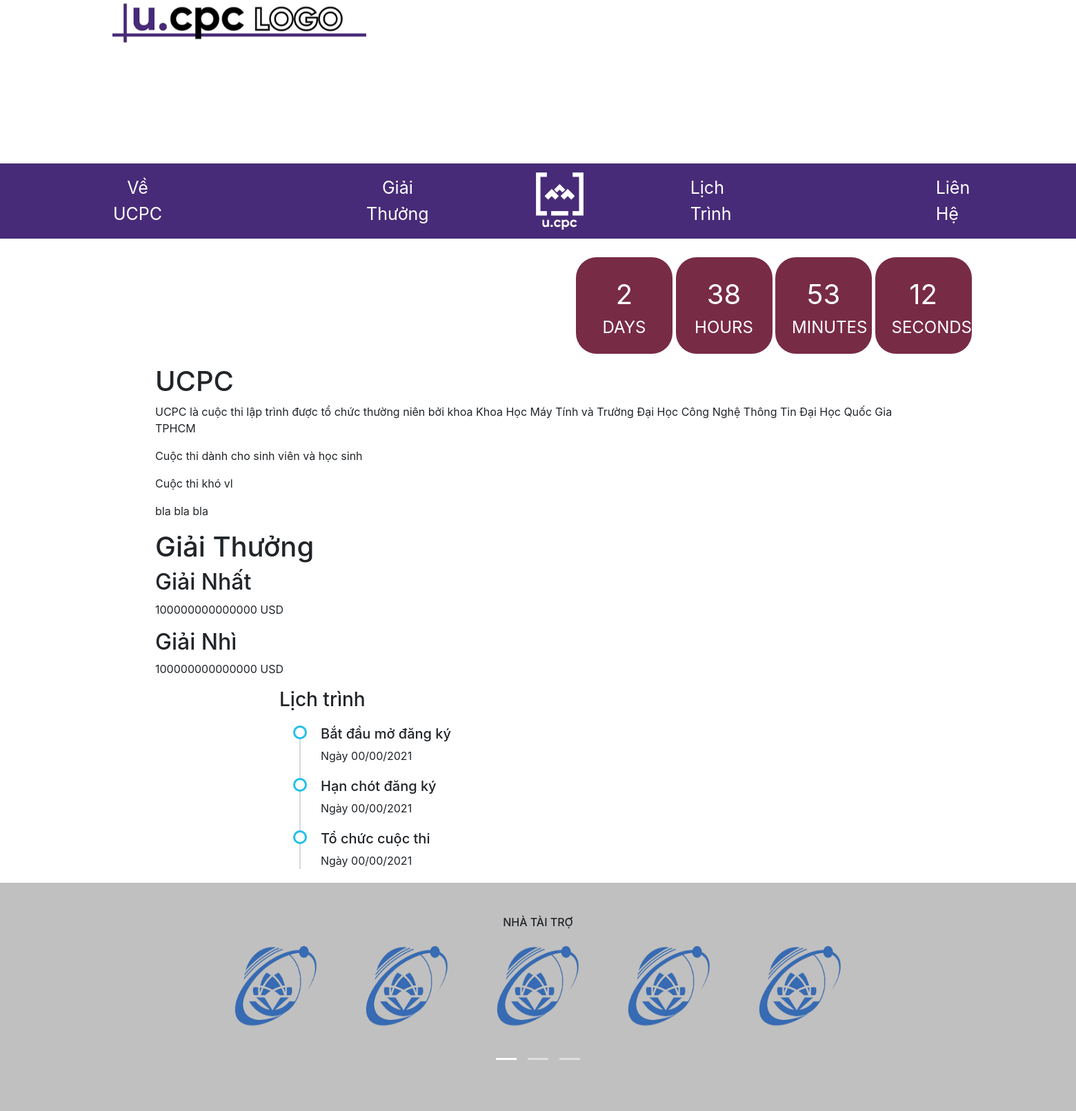
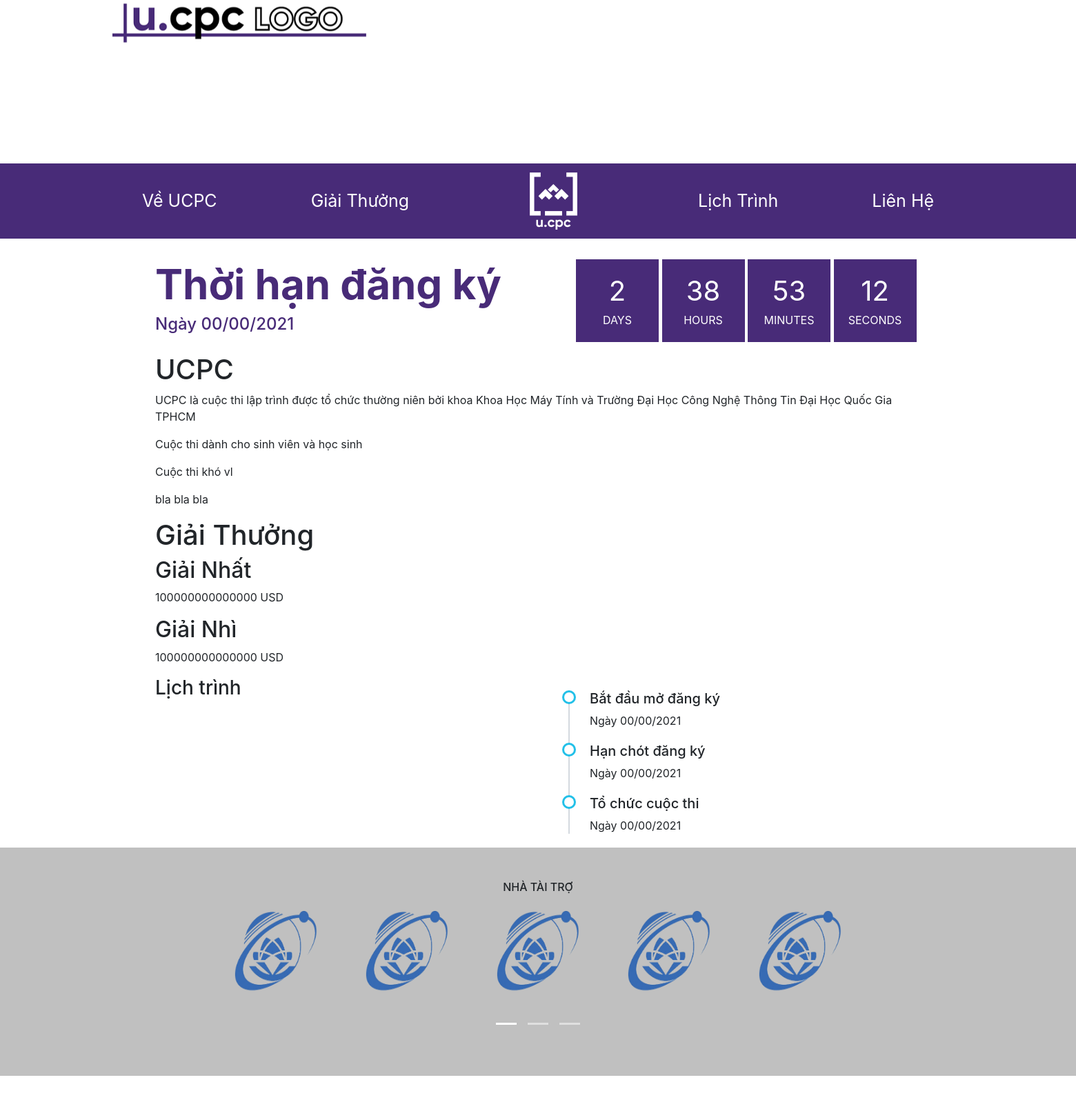
Before and after one commit to nguyendaiky/UIT-UCPC-Web, a Django app: page / in a window 1560 px wide. Shown: the part 663-2274 px from the top of the page at 69% size. After the commit the page ends 2223 px from the top, so only its background shows below. Run offline with Django 3.2, Linux system fonts and the light colour scheme; some libraries are stand-ins or nearby versions.

Commit message:
fixed layout countdown and timeline

```diff
--- a/register/static/register/css/home.css
+++ b/register/static/register/css/home.css
@@ -1,7 +1,26 @@
+/* Style for countdown */
 #countdown
 {
     background-color: white;
+    margin-top: 30px;
 }
+
+#countdown #countdown_info div
+{
+    color: #482b78
+}
+
+#countdown #countdown_info div h1
+{
+    font-size: 60px;
+    font-weight: bold;
+}
+
+#countdown #countdown_systm h4
+{
+    color: #482b78
+}
+
 #countdown_clock li span
 {
     display: block;
@@ -11,21 +30,23 @@
 #countdown_clock li
 {
     display: inline-block;
-    font-size: 1.5em;
+    font-size: 1em;
     list-style-type: none;
     padding: 1em;
     color: white;
-    background-color: #782b45;
-    width: 140px;
-    height: 140px;
+    background-color: #482b78;
+    width: 120px;
+    height: 120px;
     text-align: center;
-    border-radius: 30px;
+    /* border-radius: 30px; */
 }
 
 #countdown_clock h6
 {
     text-align: center;
 }
+
+/* Style for countdown */
 
 #introduction_slider
 {
--- a/register/static/register/css/main.css
+++ b/register/static/register/css/main.css
@@ -1,12 +1,28 @@
 nav > .collapse > ul > li > a
 {
     font-size: 25px;
-    color: rgb(255, 255, 255);
+    color: white;
     margin-left: 60px;
     margin-right: 60px;
 }
 
 nav
 {
-    background-color: rgba(72, 43, 120);
+    background-color: #482b78;
 }
+
+.navbar-brand
+{
+    margin-left: 150px;
+    margin-right: 150px;
+}
+
+/* #nav_left
+{
+    margin-right: 140px;
+} */
+
+/* #nav_right
+{
+    margin-left: 2000px;
+} */
--- a/register/templates/register/home.html
+++ b/register/templates/register/home.html
@@ -39,29 +39,29 @@
     <nav class="navbar navbar-expand-lg sticky-top">
 
         <div class="collapse navbar-collapse" id="navbarSupportedContent">
-            <ul class="navbar-nav ml-auto text-center">
-                <li class="nav-item active">
-                    <a style="margin-left: 140px; margin-right: 140px;" class="nav-link" href="">Về UCPC</a>
+            <ul class="navbar-nav ml-auto text-center" id="nav_left">
+                <li  class="nav-item active">
+                    <a class="nav-link" href="">Về UCPC</a>
                 </li>
-                <li>
-                    <a style="margin-left: 140px; margin-right: 140px;" class="nav-link" href="">Giải Thưởng</a>
+                <li style="margin-right: 100px;" class="nav-item">
+                    <a  class="nav-link" href="">Giải Thưởng</a>
                 </li>
             </ul>
         </div>
 
         <div class="mx-auto order-0">
-            <a class="navbar-brand mx-auto" href="#">
+            <a class="navbar-brand mx-auto" >
                 <img width="83px" height="83px" src="{% static 'register/images/introduction/logo3.jpg' %}">
             </a>
         </div>
 
-        <div class="collapse navbar-collapse" id="navbarSupportedContent">
+        <div class="collapse navbar-collapse" id="navbarSupportedContent" id="nav_right">
             <ul class="navbar-nav mr-auto text center">
-                <li class="nav-item active">
-                    <a style="margin-left: 140px; margin-right: 140px;" class="nav-link" href="">Lịch Trình</a>
+                <li style="margin-left: 100px;" class="nav-item">
+                    <a class="nav-link" href="">Lịch Trình</a>
                 </li>
-                <li>
-                    <a style="margin-left: 140px; margin-right: 140px;" class="nav-link" href="">Liên Hệ</a>
+                <li class="nav-item">
+                    <a class="nav-link" href="">Liên Hệ</a>
                 </li>
             </ul>
         </div>
@@ -88,14 +88,14 @@
             }, 0)
         })
     </script>
-    <div style="color: silver;" id="countdown" class="container-fluid">
+    <div style="color: silver;" id="countdown" class="container">
         <div id="countdown_info" class="row">
             <div class="col-lg-6">
-                <h1 style="color: white;">Thời hạn đăng ký</h1>
-                <h4 style="color: white;">Ngày 00/00/2021</h4>
+                <h1>Thời hạn đăng ký</h1>
+                <h4>Ngày 00/00/2021</h4>
             </div>
             <div id="countdown_system" class="col-lg-6">
-                <h6 style="color: white;">Time Remaining!</h6>
+                <!-- <h4>Time Remaining!</h4> -->
                 <ul id="countdown_clock">
                     <li><span id="days"></span>DAYS</li>
                     <li><span id="hours"></span>HOURS</li>
@@ -134,10 +134,12 @@
     <!-- Thông Tin giải thưởng -->
 
     <!-- Lịch trình -->
-    <div class="container-fluid">
+    <div class="container">
         <div class="row">
-            <div class="col-lg-6 offset-lg-3">
+            <div class="col-lg-6">
                 <h3>Lịch trình</h3>
+            </div>
+            <div class="col-lg-6">
                 <ul class="timeline">
                     <li>
                         <h5>Bắt đầu mở đăng ký</h5>
```
